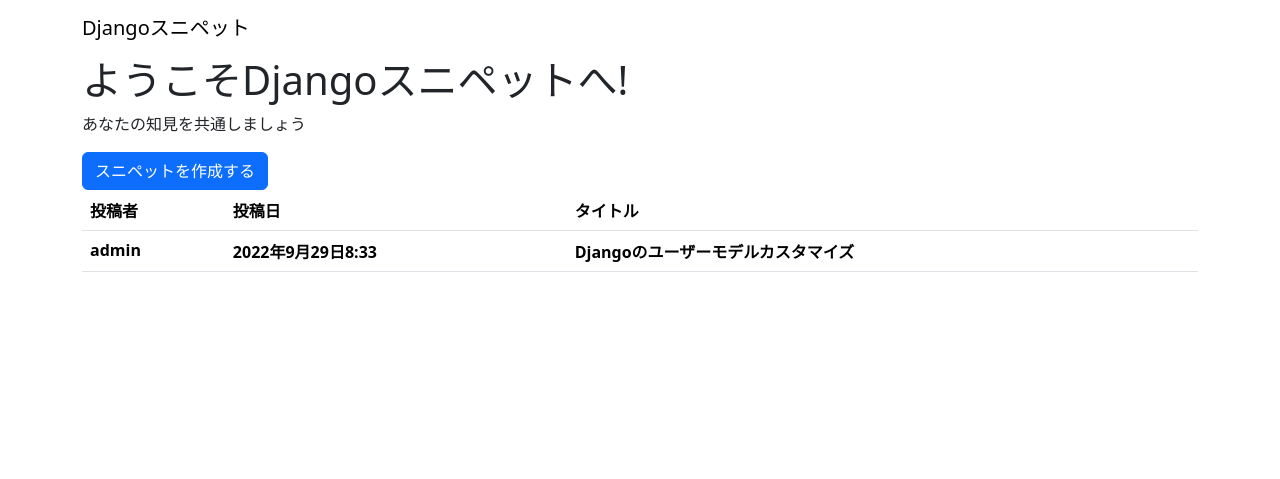
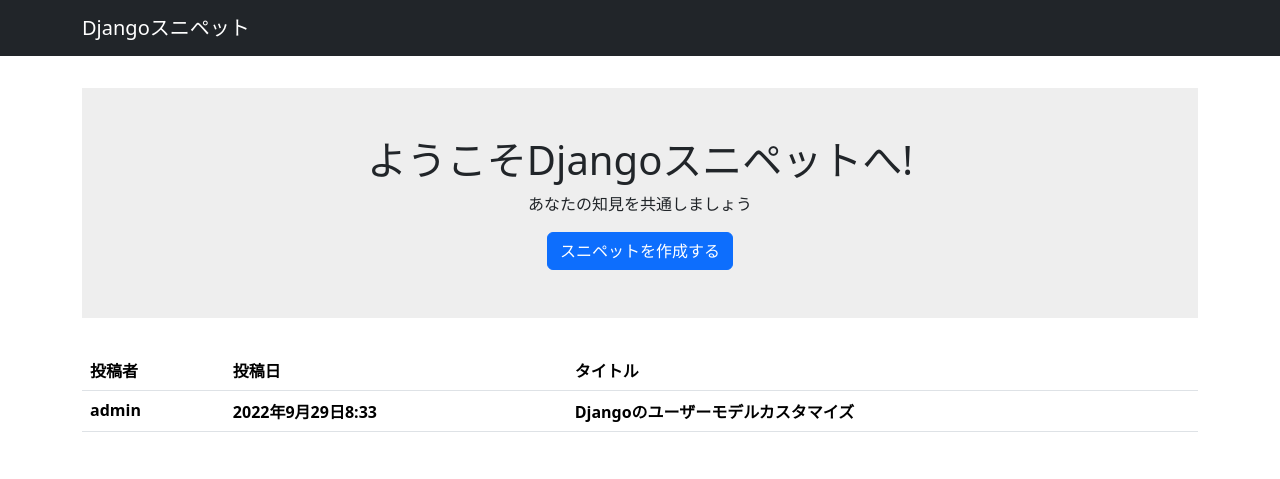
Before and after one commit to moment-13/djangosnippets, a Django app: page / in a window 1280 px wide. Shown: the top 479 px of the page. Run offline with Django 4.2, Linux system fonts and the light colour scheme; data comes from the database, SQL or seed files in the repository; lists and menus that the app fills with data are empty; parts of the project's set-up code (start-up, migrations or seed data) failed here and were passed over; some libraries are stand-ins or nearby versions.

Commit message:
1.5.4 finished

```diff
--- a/djangosnippets/settings.py
+++ b/djangosnippets/settings.py
@@ -56,7 +56,7 @@
 TEMPLATES = [
     {
         'BACKEND': 'django.template.backends.django.DjangoTemplates',
-        'DIRS': [],
+        'DIRS': [BASE_DIR / 'templates'],
         'APP_DIRS': True,
         'OPTIONS': {
             'context_processors': [
--- /dev/null
+++ b/snippets/static/snippets/css/style.css
@@ -0,0 +1,13 @@
+main {
+    padding: 2rem 0;
+}
+
+
+.welcome {
+    padding: 3rem 0;
+    margin-bottom: 2rem;
+    background-color: #eee;
+    align-items: center;
+    display: flex;
+    flex-direction: column;
+}
--- a/snippets/templates/snippets/top.html
+++ b/snippets/templates/snippets/top.html
@@ -1,19 +1,7 @@
-{% load django_bootstrap5 %}
-<html>
-    <head>
-        <meta charset="utf-8">
-        <title>Djangoスニペット</title>
-        {% bootstrap_css %}
-        {% bootstrap_javascript %}
-    </head>
-    <body>
-        <nav class="navbar navbar-expand flex-md-row navbar-dark-bg-dark">
-            <div class="container justify-content-between">
-                <a hred="/" class="navbar-brand">Djangoスニペット</a>
-            </div>
-        </nav>
-        <main>
-            <div class="container">
+{% extends "base.html" %}
+
+{% block main %}
+
 <div class="welcome">
     <h1 class="title">ようこそDjangoスニペットへ!</h1>
     <p class="subtitle">あなたの知見を共通しましょう</p>
@@ -41,7 +29,4 @@
 {% else %}
 <p>スニペットはまだ投稿されていません。</p>
 {% endif %}
-            </div>
-        </main>
-    </body>
-</html>
+{% endblock %}
--- /dev/null
+++ b/templates/base.html
@@ -0,0 +1,24 @@
+{% load static %}
+{% load django_bootstrap5 %}
+<html>
+<head>
+    <meta charset="utf-8">
+    <title>Djangoスニペット</title>
+    {% bootstrap_css %}
+    {% bootstrap_javascript %}
+    <link rel="stylesheet" href="{% static 'snippets/css/style.css' %}">
+    {% block extraheader %} {% endblock %}
+</head>
+<body>
+<nav class="navbar navbar-expand flex-mf-row navbar-dark bg-dark">
+    <div class="container justify-content-between">
+        <a href="/" class="navbar-brand">Djangoスニペット</a>
+    </div>
+</nav>
+<main>
+    <div class="container">
+        {% block main %} {% endblock %}
+    </div>
+</main>
+</body>
+</html>
```
Also changed, not shown: snippets/templates/snippets/snippet_edit.html (+10 -15 lines), snippets/templates/snippets/snippet_new.html (+9 -13 lines). Lines whose indentation alone changed are shown as unchanged.
